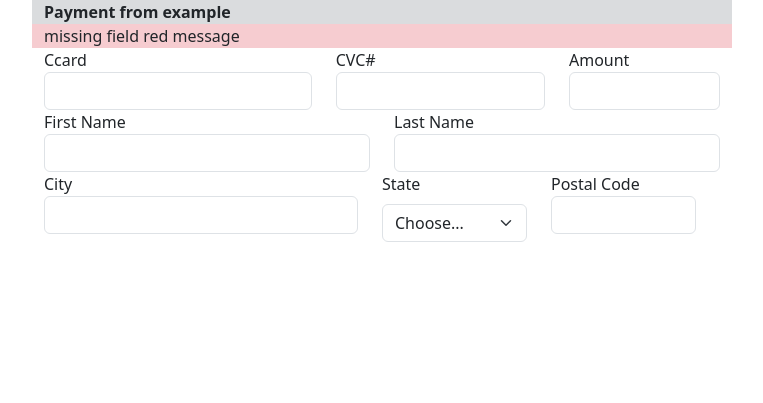
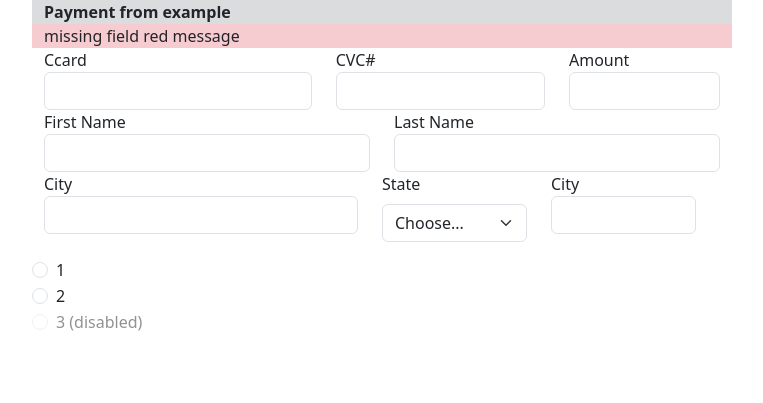
Before and after one commit to 4GeeksAcademy/payment-form-bootstrap, a plain HTML site: page index.html in a window 1280 px wide. Shown: the whole page, without its empty margins (258-1021 px from the left). Drawn offline with nearby package versions, Linux system fonts and the light colour scheme.

Commit message:
last save tues

```diff
--- a/index.html
+++ b/index.html
@@ -146,7 +146,7 @@
                 </label>
             </div>
             <div class="col-3">
-                <label for="Pstal Code">Postal Code</label>
+               <label for="City">City</label>
                 <input
               type="text"
               class="form-control"
@@ -154,10 +154,24 @@
               aria-describedby="inputGroup-sizing-sm"
             />
             </div>
+            <div class="row">
+              <div class="form-check form-check-inline">
+                <input class="form-check-input" type="radio" name="inlineRadioOptions" id="inlineRadio1" value="option1">
+                <label class="form-check-label" for="inlineRadio1">1</label>
+              </div>
+              <div class="form-check form-check-inline">
+                <input class="form-check-input" type="radio" name="inlineRadioOptions" id="inlineRadio2" value="option2">
+                <label class="form-check-label" for="inlineRadio2">2</label>
+              </div>
+              <div class="form-check form-check-inline">
+                <input class="form-check-input" type="radio" name="inlineRadioOptions" id="inlineRadio3" value="option3" disabled>
+                <label class="form-check-label" for="inlineRadio3">3 (disabled)</label>
               </div>
             </div>
           </div>
         </div>
+    </div>
+
     <script
       src="https://cdn.jsdelivr.net/npm/bootstrap@5.3.8/dist/js/bootstrap.bundle.min.js"
       integrity="sha384-FKyoEForCGlyvwx9Hj09JcYn3nv7wiPVlz7YYwJrWVcXK/BmnVDxM+D2scQbITxI"
```
Lines whose indentation alone changed are shown as unchanged.
